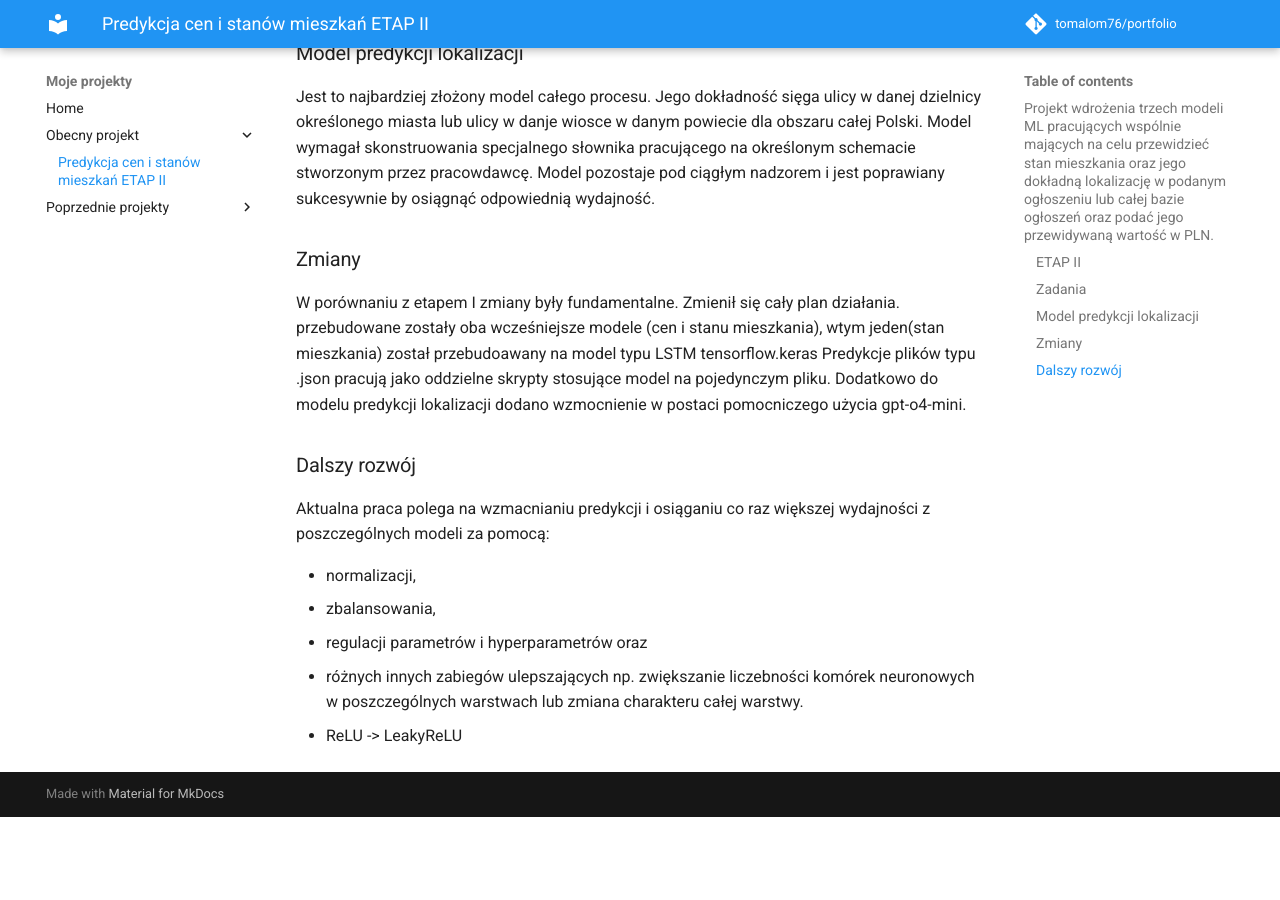
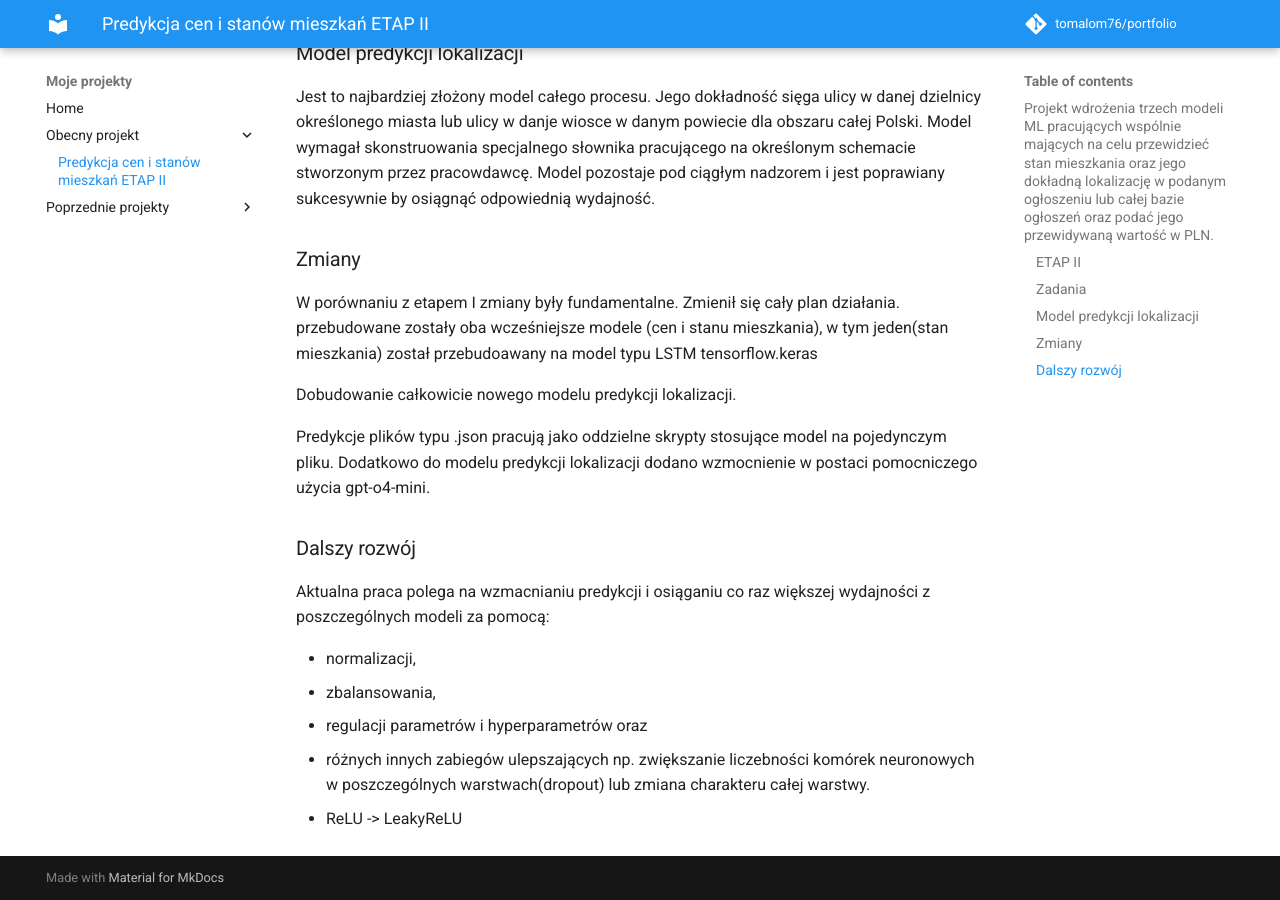
Before and after one commit to Tomalom76/portfolio, an MkDocs documentation site: the page built from docs/Investoro/index.md, in a window 1280 px wide and 900 px high, scrolled down 956 px. Built offline with MkDocs 1.6.1 and Material for MkDocs 9.7.7, drawn with Linux system fonts in a browser that asks for light colours; comment, search, counter and statistics services are not loaded; before the commit the page ends 1773 px from its top, so only the background shows below that.

Commit message:
small fix

```diff
--- a/docs/Investoro/index.md
+++ b/docs/Investoro/index.md
@@ -29,7 +29,10 @@ Model pozostaje pod ciągłym nadzorem i jest poprawiany sukcesywnie by osiągn
 
 ### Zmiany
 W porównaniu z etapem I zmiany były fundamentalne. Zmienił się cały plan działania. przebudowane zostały oba wcześniejsze modele
-(cen i stanu mieszkania), wtym jeden(stan mieszkania) został przebudoawany na model typu LSTM tensorflow.keras
+(cen i stanu mieszkania), w tym jeden(stan mieszkania) został przebudoawany na model typu LSTM tensorflow.keras
+
+Dobudowanie całkowicie nowego modelu predykcji lokalizacji.
+
 Predykcje plików typu .json pracują jako oddzielne skrypty stosujące model na pojedynczym pliku. Dodatkowo
 do modelu predykcji lokalizacji dodano wzmocnienie w postaci pomocniczego użycia gpt-o4-mini.
 
@@ -39,6 +42,6 @@ Aktualna praca polega na wzmacnianiu predykcji i osiąganiu co raz większej wyd
 * normalizacji,
 * zbalansowania,
 * regulacji parametrów i hyperparametrów oraz
-* różnych innych zabiegów ulepszających np. zwiększanie liczebności komórek neuronowych w poszczególnych warstwach
+* różnych innych zabiegów ulepszających np. zwiększanie liczebności komórek neuronowych w poszczególnych warstwach(dropout)
   lub zmiana charakteru całej warstwy.
   * ReLU -> LeakyReLU
```
